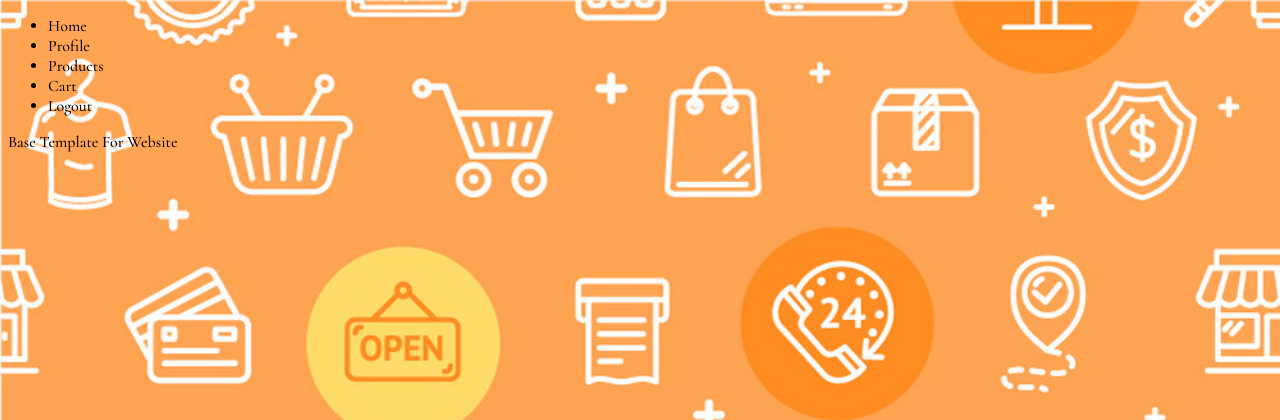
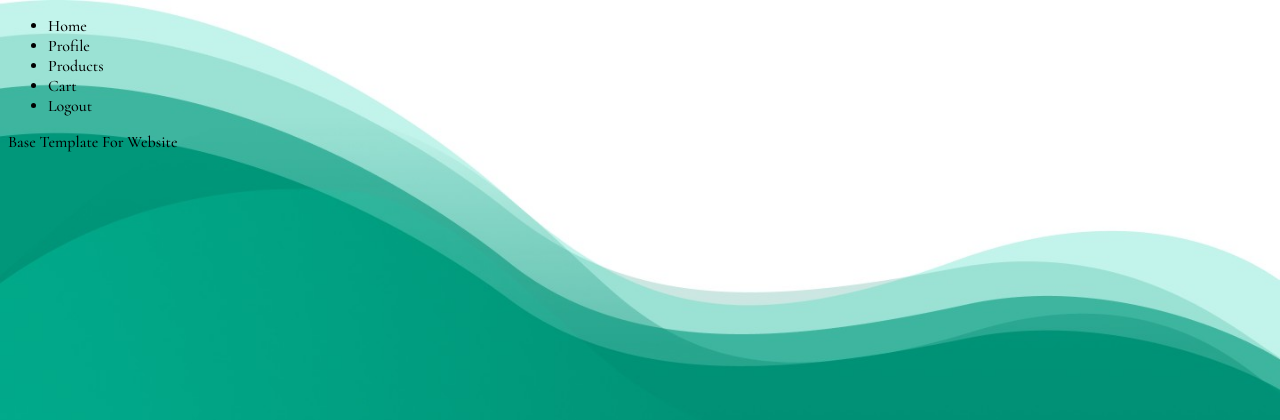
Before and after one commit to Hackathon-team-aps-dk/ecommerce-hackathon, a Django app: page /1 in a window 1280 px wide. Shown: the top 420 px of the page. Run offline with Django 3.2, Linux system fonts and the light colour scheme; data comes from the database, SQL or seed files in the repository.

Commit message:
start page update

```diff
--- a/Hackathon/static/base.css
+++ b/Hackathon/static/base.css
@@ -2,7 +2,7 @@
 
 body{
     font-family: 'Cormorant';
-    background-image: url("./background.png");
+    background-image: url("./mainbg.jpg");
     background-size:cover;
 }
 
@@ -57,11 +57,12 @@ body{
 }
 
 h1{
-    color: rgb(71, 26, 116);
+    color: coral;
     position: absolute;
     left: 25%;
     top: 12%;
     font-size: 400%;
+    font-family: 'Trebuchet MS', 'Lucida Sans Unicode', 'Lucida Grande', 'Lucida Sans', Arial, sans-serif;
 }
 
 .register-form{
```
Also changed, not shown: Hackathon/static/mainbg.jpg (added).
